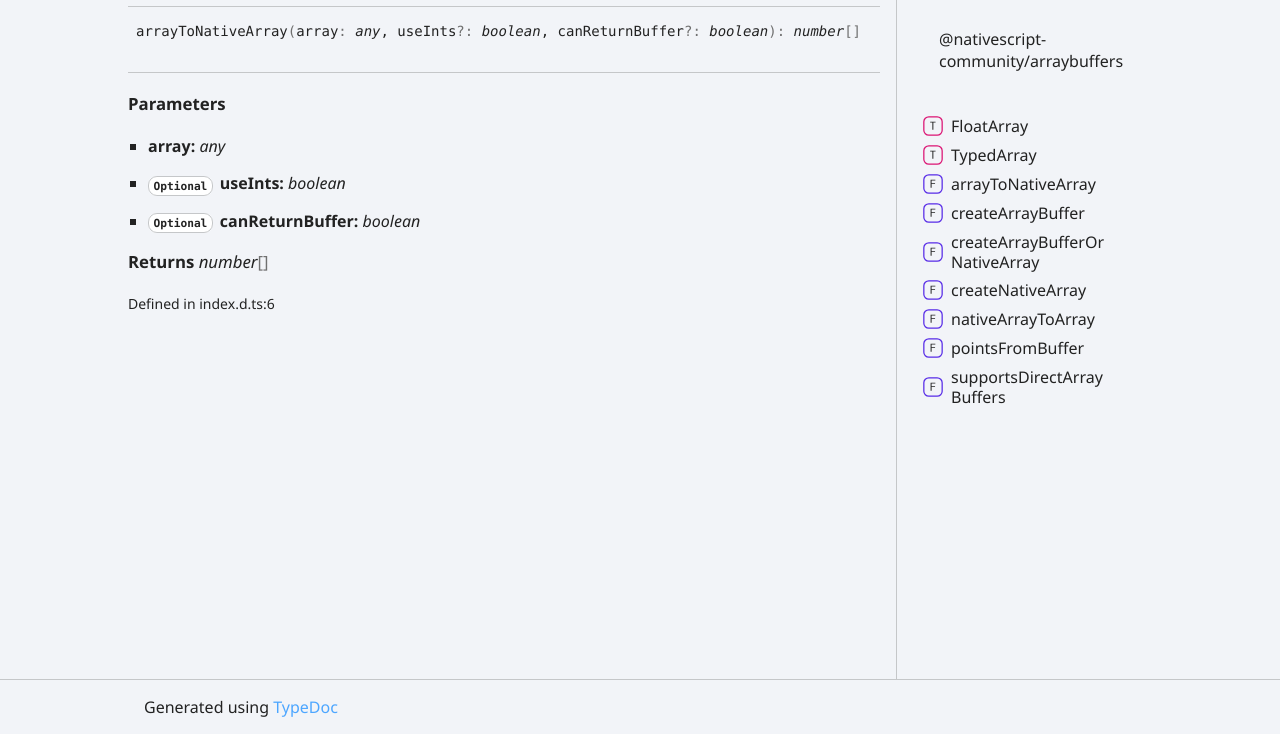
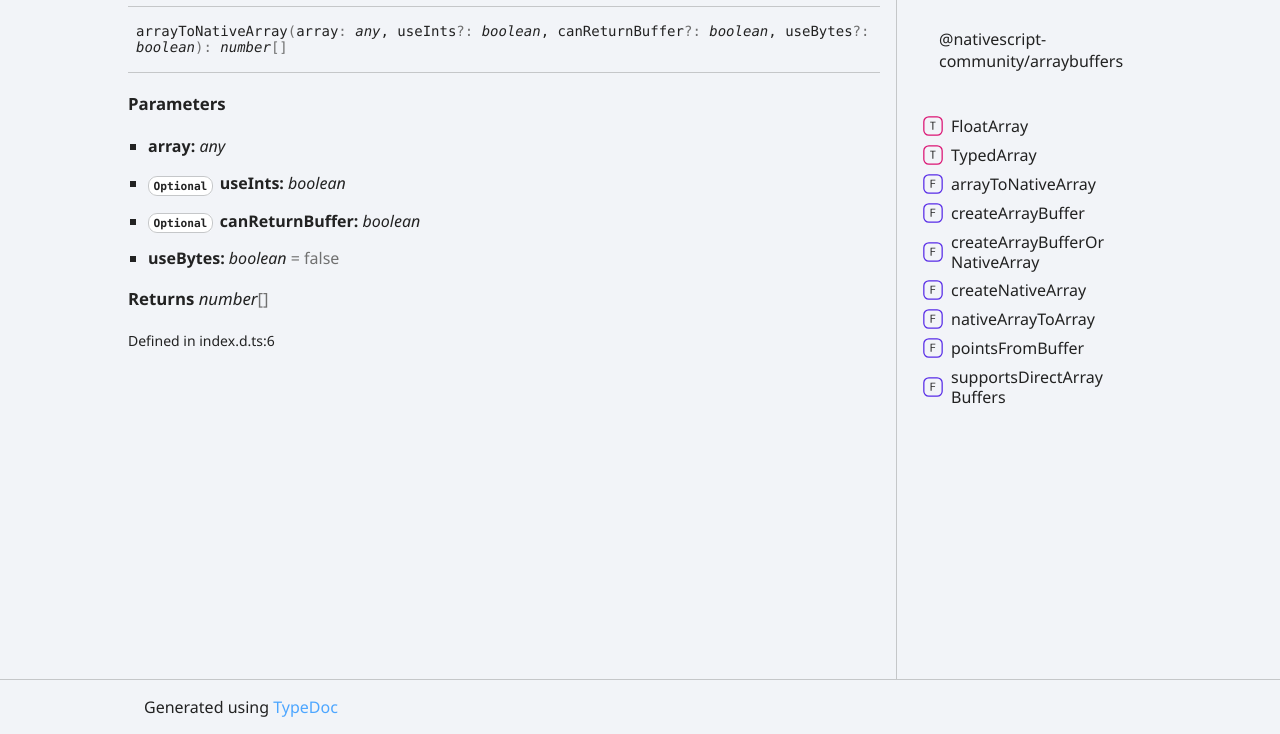
Before and after one commit to nativescript-community/arraybuffers, a website: page docs/functions/arrayToNativeArray.html in a window 1280 px wide. Shown: the part 137-871 px from the top of the page. Drawn offline with Linux system fonts and the light colour scheme.

Commit message:
readme/doc

```diff
--- a/docs/functions/arrayToNativeArray.html
+++ b/docs/functions/arrayToNativeArray.html
@@ -17,7 +17,7 @@
 <h1>Function arrayToNativeArray</h1></div>
 <section class="tsd-panel">
 <ul class="tsd-signatures tsd-kind-function">
-<li class="tsd-signature tsd-anchor-link" id="arrayToNativeArray">array<wbr/>To<wbr/>Native<wbr/>Array<span class="tsd-signature-symbol">(</span>array<span class="tsd-signature-symbol">: </span><span class="tsd-signature-type">any</span>, useInts<span class="tsd-signature-symbol">?: </span><span class="tsd-signature-type">boolean</span>, canReturnBuffer<span class="tsd-signature-symbol">?: </span><span class="tsd-signature-type">boolean</span><span class="tsd-signature-symbol">)</span><span class="tsd-signature-symbol">: </span><span class="tsd-signature-type">number</span><span class="tsd-signature-symbol">[]</span><a href="#arrayToNativeArray" aria-label="Permalink" class="tsd-anchor-icon"><svg class="icon icon-tabler icon-tabler-link" viewBox="0 0 24 24" stroke-width="2" stroke="currentColor" fill="none" stroke-linecap="round" stroke-linejoin="round"><path stroke="none" d="M0 0h24v24H0z" fill="none" id="icon-anchor-a"></path><path d="M10 14a3.5 3.5 0 0 0 5 0l4 -4a3.5 3.5 0 0 0 -5 -5l-.5 .5" id="icon-anchor-b"></path><path d="M14 10a3.5 3.5 0 0 0 -5 0l-4 4a3.5 3.5 0 0 0 5 5l.5 -.5" id="icon-anchor-c"></path></svg></a></li>
+<li class="tsd-signature tsd-anchor-link" id="arrayToNativeArray">array<wbr/>To<wbr/>Native<wbr/>Array<span class="tsd-signature-symbol">(</span>array<span class="tsd-signature-symbol">: </span><span class="tsd-signature-type">any</span>, useInts<span class="tsd-signature-symbol">?: </span><span class="tsd-signature-type">boolean</span>, canReturnBuffer<span class="tsd-signature-symbol">?: </span><span class="tsd-signature-type">boolean</span>, useBytes<span class="tsd-signature-symbol">?: </span><span class="tsd-signature-type">boolean</span><span class="tsd-signature-symbol">)</span><span class="tsd-signature-symbol">: </span><span class="tsd-signature-type">number</span><span class="tsd-signature-symbol">[]</span><a href="#arrayToNativeArray" aria-label="Permalink" class="tsd-anchor-icon"><svg class="icon icon-tabler icon-tabler-link" viewBox="0 0 24 24" stroke-width="2" stroke="currentColor" fill="none" stroke-linecap="round" stroke-linejoin="round"><path stroke="none" d="M0 0h24v24H0z" fill="none" id="icon-anchor-a"></path><path d="M10 14a3.5 3.5 0 0 0 5 0l4 -4a3.5 3.5 0 0 0 -5 -5l-.5 .5" id="icon-anchor-b"></path><path d="M14 10a3.5 3.5 0 0 0 -5 0l-4 4a3.5 3.5 0 0 0 5 5l.5 -.5" id="icon-anchor-c"></path></svg></a></li>
 <li class="tsd-description">
 <div class="tsd-parameters">
 <h4 class="tsd-parameters-title">Parameters</h4>
@@ -27,7 +27,9 @@
 <li>
 <h5><code class="tsd-tag ts-flagOptional">Optional</code> useInts: <span class="tsd-signature-type">boolean</span></h5></li>
 <li>
-<h5><code class="tsd-tag ts-flagOptional">Optional</code> canReturnBuffer: <span class="tsd-signature-type">boolean</span></h5></li></ul></div>
+<h5><code class="tsd-tag ts-flagOptional">Optional</code> canReturnBuffer: <span class="tsd-signature-type">boolean</span></h5></li>
+<li>
+<h5>useBytes: <span class="tsd-signature-type">boolean</span><span class="tsd-signature-symbol"> = false</span></h5></li></ul></div>
 <h4 class="tsd-returns-title">Returns <span class="tsd-signature-type">number</span><span class="tsd-signature-symbol">[]</span></h4><aside class="tsd-sources">
 <ul>
 <li>Defined in index.d.ts:6</li></ul></aside></li></ul></section></div>
```
